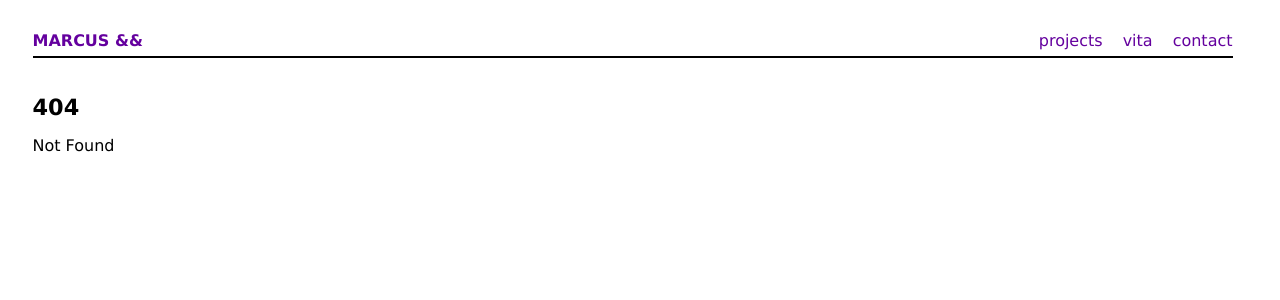
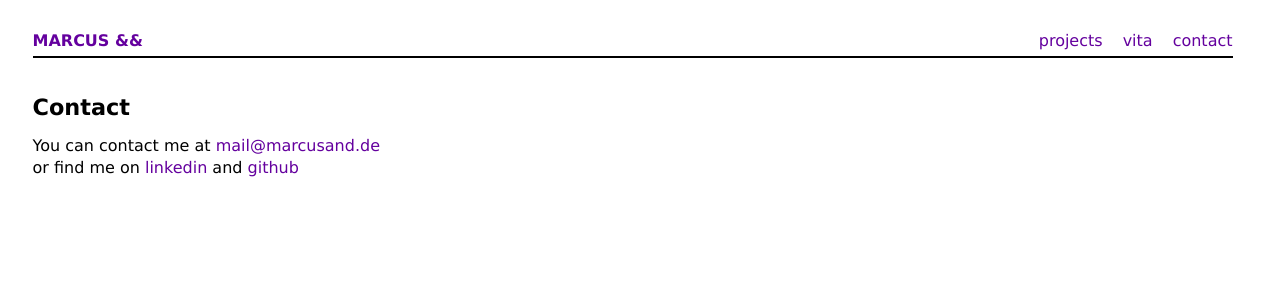
Before and after one commit to marcusand/website-2022, a SvelteKit app: page /contact in a window 1280 px wide. Before the commit this address had no page. Shown: the top 300 px of the page. Built offline with nearby package versions, Linux system fonts and the light colour scheme; a web font is replaced by a local one.

Commit message:
implement contact page

```diff
--- a/src/content/person.yaml
+++ b/src/content/person.yaml
@@ -16,13 +16,5 @@ description_cv:
   human-centered software and I'm always dedicated to create the best user experience possible. I
   highly value best practices in software development and project management and I am convinced,
   that great teamwork is the key to success.
-links:
-  - title: mail
-    alias: mail@marcusand.de
-    href: mailto:mail@marcusand.de
-  - title: github
-    alias: '@marcusand'
-    href: https://github.com/marcusand
-  - title: linkedin
-    alias: '@marcus-schreiter'
-    href: https://www.linkedin.com/in/marcus-schreiter-4b04a6182/
+link_linkedin: https://www.linkedin.com/in/marcus-schreiter/
+link_github: https://github.com/marcusand
--- a/src/content/types.ts
+++ b/src/content/types.ts
@@ -10,7 +10,8 @@ export type Person = {
   location: string;
   description: string;
   description_cv: string;
-  links: Array<Link>;
+  link_linkedin: string;
+  link_github: string;
 };
 
 export type Site = {
--- a/src/routes/+page.svelte
+++ b/src/routes/+page.svelte
@@ -3,5 +3,5 @@
   const { description } = personData;
 </script>
 
-<h1>Home</h1>
+<h1>Hey</h1>
 <p>{@html description}</p>
--- /dev/null
+++ b/src/routes/contact/+page.svelte
@@ -0,0 +1,11 @@
+<script lang="ts">
+  import personData from '$content/person.yaml';
+
+  const { link_linkedin, link_github } = personData;
+</script>
+
+<h1>Contact</h1>
+<p>
+  You can contact me at <a href="mailto:mail@marcusand.de">mail@marcusand.de</a><br />
+  or find me on <a href={link_linkedin}>linkedin</a> and <a href={link_github}>github</a>
+</p>
```
